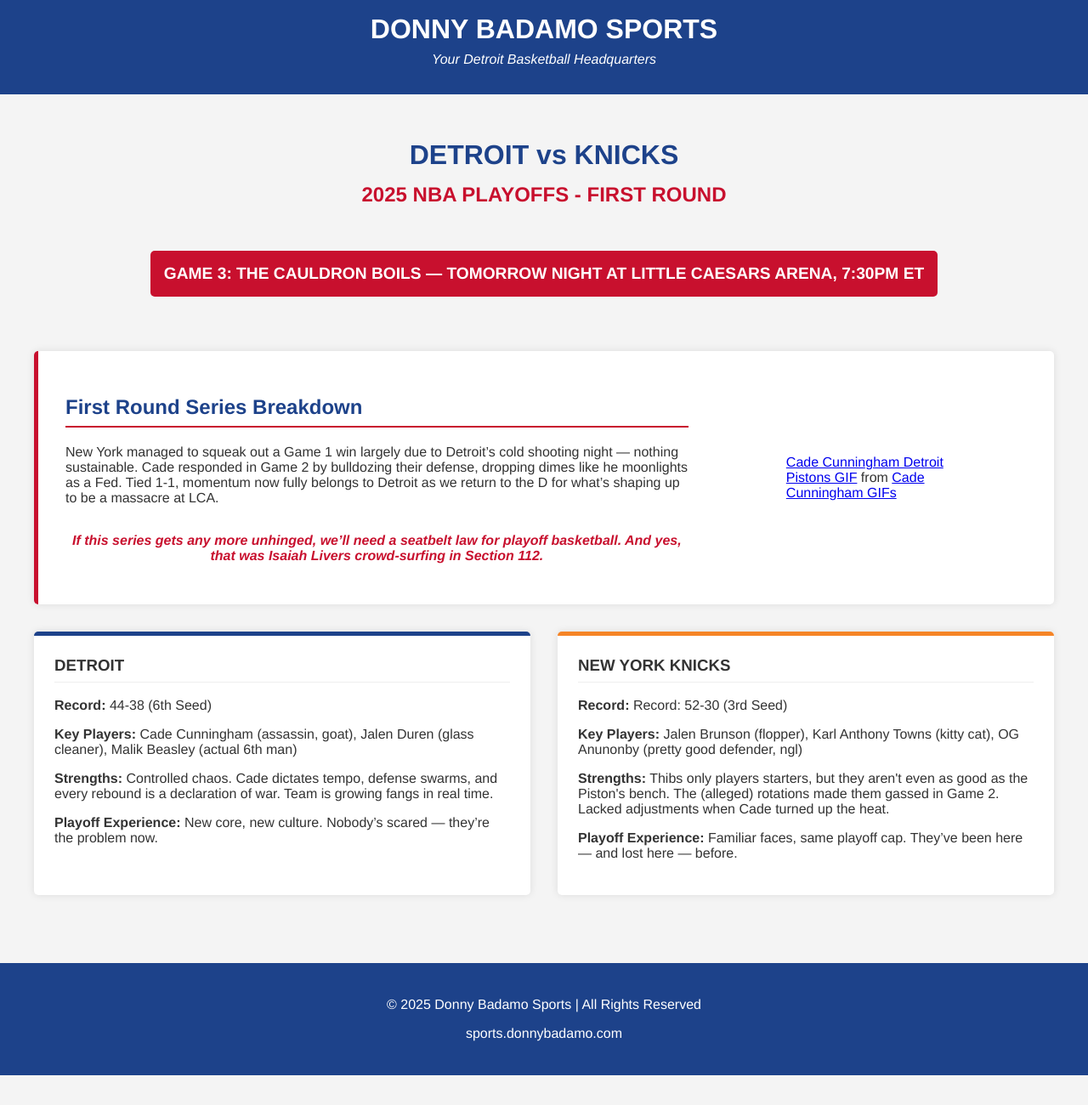
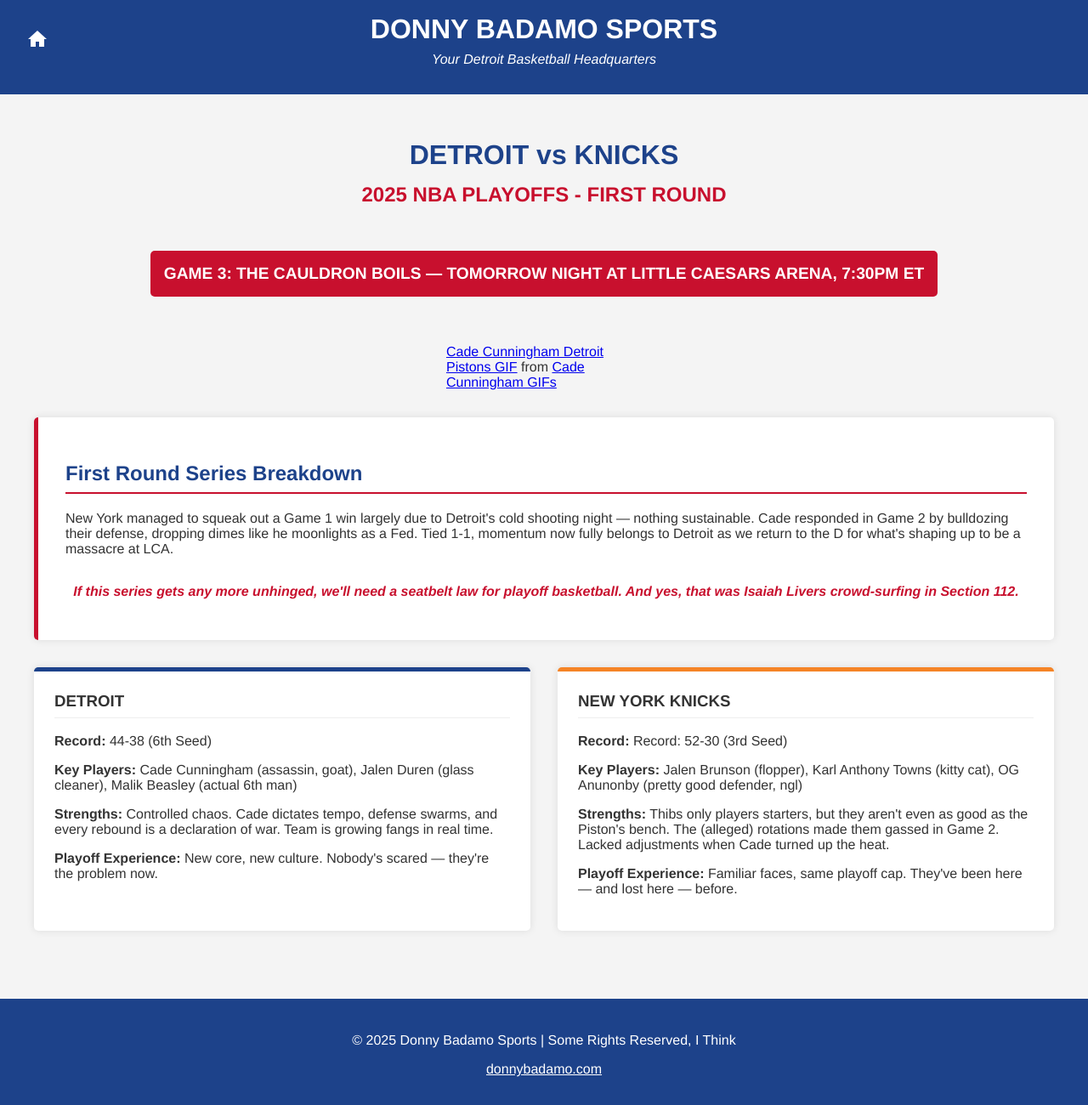
Before and after one commit to donnybadamo/sports.donny, a plain HTML site: page index.html in a window 1280 px wide. Shown: the whole page at 85% size. Before the commit the page ends 1265 px from the top, so only its background shows below. Drawn offline with Linux system fonts and the light colour scheme; a script that the page names is missing.

Commit message:
Add files via upload

```diff
--- a/index.html
+++ b/index.html
@@ -27,7 +27,25 @@
             background-color: var(--primary-color);
             color: white;
             padding: 1rem;
+        }
+        .header-container {
+            position: relative;
             text-align: center;
+        }
+        .home-link {
+            position: absolute;
+            left: 1rem;
+            top: 50%;
+            transform: translateY(-50%);
+        }
+        .home-icon {
+            width: 24px;
+            height: 24px;
+            fill: white;
+            transition: transform 0.2s;
+        }
+        .home-icon:hover {
+            transform: scale(1.2);
         }
         .site-title { font-size: 2rem; font-weight: 700; margin: 0; }
         .tagline { font-style: italic; margin-top: 0.5rem; }
@@ -79,14 +97,13 @@
             flex: 2;
         }
         .series-gif {
-            flex: 1;
             display: flex;
             justify-content: center;
             align-items: center;
+            margin: 1.5rem 0;
         }
         .series-gif .tenor-gif-embed {
-            width: 100%;
-            max-width: 200px;
+            width: 230px; /* Original was 200px, increased by 15% */
         }
         .team-comparison {
             display: flex;
@@ -120,8 +137,15 @@
 </head>
 <body>
     <header>
-        <h1 class="site-title">DONNY BADAMO SPORTS</h1>
-        <p class="tagline">Your Detroit Basketball Headquarters</p>
+        <div class="header-container">
+            <a href="https://donnybadamo.com" class="home-link">
+                <svg class="home-icon" xmlns="http://www.w3.org/2000/svg" viewBox="0 0 24 24" width="24" height="24" fill="white">
+                    <path d="M12 2L1 12h3v9h6v-6h4v6h6v-9h3L12 2z"/>
+                </svg>
+            </a>
+            <h1 class="site-title">DONNY BADAMO SPORTS</h1>
+            <p class="tagline">Your Detroit Basketball Headquarters</p>
+        </div>
     </header>
 
     <main>
@@ -134,18 +158,20 @@
             </div>
         </div>
 
+        <!-- GIF moved above the series breakdown text -->
+        <div class="series-gif">
+            <div class="tenor-gif-embed" data-postid="2770431781672197712" data-share-method="host" data-aspect-ratio="0.813253" data-width="230">
+                <a href="https://tenor.com/view/cade-cunningham-detroit-pistons-nba-him-gif-2770431781672197712">Cade Cunningham Detroit Pistons GIF</a> from
+                <a href="https://tenor.com/search/cade+cunningham-gifs">Cade Cunningham GIFs</a>
+            </div>
+            <script type="text/javascript" async src="https://tenor.com/embed.js"></script>
+        </div>
+
         <div class="series-info">
             <div class="series-text">
                 <h2>First Round Series Breakdown</h2>
-                <p>New York managed to squeak out a Game 1 win largely due to Detroit’s cold shooting night — nothing sustainable. Cade responded in Game 2 by bulldozing their defense, dropping dimes like he moonlights as a Fed. Tied 1-1, momentum now fully belongs to Detroit as we return to the D for what’s shaping up to be a massacre at LCA.</p>
-                <p style="font-weight: bold; font-style: italic; color: var(--secondary-color); text-align: center; margin-top: 2rem;">If this series gets any more unhinged, we’ll need a seatbelt law for playoff basketball. And yes, that was Isaiah Livers crowd-surfing in Section 112.</p>
-            </div>
-            <div class="series-gif">
-                <div class="tenor-gif-embed" data-postid="2770431781672197712" data-share-method="host" data-aspect-ratio="0.813253" data-width="200">
-                    <a href="https://tenor.com/view/cade-cunningham-detroit-pistons-nba-him-gif-2770431781672197712">Cade Cunningham Detroit Pistons GIF</a> from
-                    <a href="https://tenor.com/search/cade+cunningham-gifs">Cade Cunningham GIFs</a>
-                </div>
-                <script type="text/javascript" async src="https://tenor.com/embed.js"></script>
+                <p>New York managed to squeak out a Game 1 win largely due to Detroit's cold shooting night — nothing sustainable. Cade responded in Game 2 by bulldozing their defense, dropping dimes like he moonlights as a Fed. Tied 1-1, momentum now fully belongs to Detroit as we return to the D for what's shaping up to be a massacre at LCA.</p>
+                <p style="font-weight: bold; font-style: italic; color: var(--secondary-color); text-align: center; margin-top: 2rem;">If this series gets any more unhinged, we'll need a seatbelt law for playoff basketball. And yes, that was Isaiah Livers crowd-surfing in Section 112.</p>
             </div>
         </div>
 
@@ -155,7 +181,7 @@
                 <p><strong>Record:</strong> 44-38 (6th Seed)</p>
                 <p><strong>Key Players:</strong> Cade Cunningham (assassin, goat), Jalen Duren (glass cleaner), Malik Beasley (actual 6th man)</p>
                 <p><strong>Strengths:</strong> Controlled chaos. Cade dictates tempo, defense swarms, and every rebound is a declaration of war. Team is growing fangs in real time.</p>
-                <p><strong>Playoff Experience:</strong> New core, new culture. Nobody’s scared — they’re the problem now.</p>
+                <p><strong>Playoff Experience:</strong> New core, new culture. Nobody's scared — they're the problem now.</p>
             </div>
 
             <div class="team knicks">
@@ -163,14 +189,14 @@
                 <p><strong>Record:</strong> Record: 52-30 (3rd Seed)</p>
                 <p><strong>Key Players:</strong> Jalen Brunson (flopper), Karl Anthony Towns (kitty cat), OG Anunonby (pretty good defender, ngl)</p>
                 <p><strong>Strengths:</strong> Thibs only players starters, but they aren't even as good as the Piston's bench. The (alleged) rotations made them gassed in Game 2. Lacked adjustments when Cade turned up the heat.</p>
-                <p><strong>Playoff Experience:</strong> Familiar faces, same playoff cap. They’ve been here — and lost here — before.</p>
+                <p><strong>Playoff Experience:</strong> Familiar faces, same playoff cap. They've been here — and lost here — before.</p>
             </div>
         </div>
     </main>
 
     <footer>
-        <p>&copy; 2025 Donny Badamo Sports | All Rights Reserved</p>
-        <p>sports.donnybadamo.com</p>
+        <p>&copy; 2025 Donny Badamo Sports | Some Rights Reserved, I Think</p>
+        <p><a href="https://donnybadamo.com" style="color: white; text-decoration: underline;">donnybadamo.com</a></p>
     </footer>
 </body>
 </html>
```
